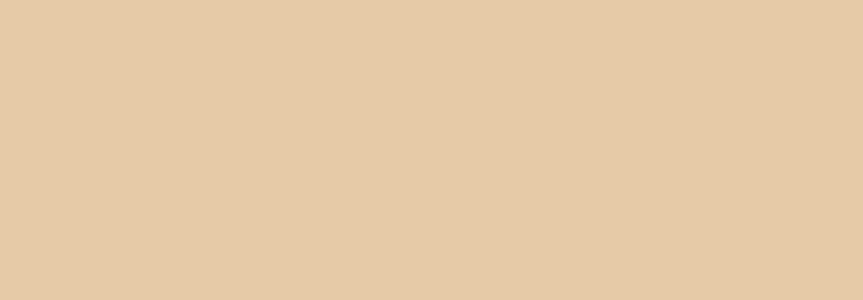
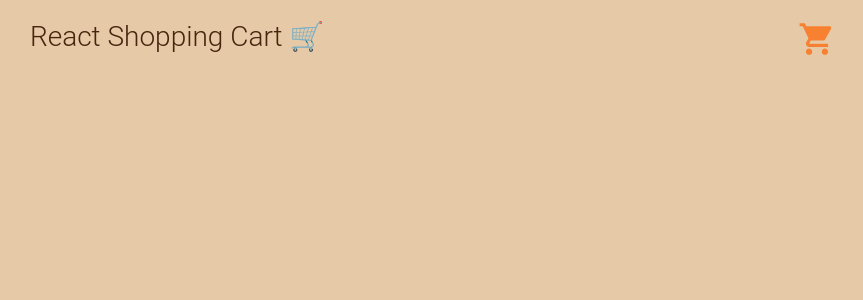
Before and after one commit to diipacheco/react-shopping-cart, a React (Create React App) app: page / in a window 1280 px wide. Shown: the top 300 px of the page, without its empty margins (207-1070 px from the left). Built offline with nearby package versions, Linux system fonts and the light colour scheme.

Commit message:
adds html structure to Header component

```diff
--- a/package.json
+++ b/package.json
@@ -10,8 +10,10 @@
     "@types/node": "^16.7.13",
     "@types/react": "^18.0.0",
     "@types/react-dom": "^18.0.0",
+    "@types/react-icons": "^3.0.0",
     "react": "^18.2.0",
     "react-dom": "^18.2.0",
+    "react-icons": "^4.4.0",
     "react-router-dom": "^6.3.0",
     "react-scripts": "5.0.1",
     "styled-components": "^5.3.5",
--- a/public/index.html
+++ b/public/index.html
@@ -8,7 +8,7 @@
       name="description"
       content="Web site created using create-react-app"
     />
-    <title>Shop Cart</title>
+    <title>React Shopping Cart</title>
   </head>
   <body>
     <noscript>You need to enable JavaScript to run this app.</noscript>
--- /dev/null
+++ b/src/components/Header/index.tsx
@@ -0,0 +1,17 @@
+import React from 'react';
+import { MdShoppingCart } from 'react-icons/md';
+
+import { Container, CartContainer } from './styles';
+
+export default function Header() {
+  return (
+    <Container>
+      <h1>React Shopping Cart 🛒</h1>
+      <CartContainer>
+        <button type="button">
+          <MdShoppingCart size={38} />
+        </button>
+      </CartContainer>
+    </Container>
+  );
+}
--- /dev/null
+++ b/src/components/Header/styles.ts
@@ -0,0 +1,27 @@
+import styled from 'styled-components';
+
+export const Container = styled.header`
+  width: 100%;
+  height: 60px;
+  padding: 20px 0;
+
+  display: flex;
+  justify-content: space-around;
+
+  > h1 {
+    color: var(--brown);
+    font-weight: 300;
+    font-size: 28px;
+  }
+`;
+
+export const CartContainer = styled.section`
+  display: flex;
+  height: 40px;
+
+  > button {
+    height: 100%;
+    cursor: pointer;
+    color: var(--orange);
+  }
+`;
--- a/src/pages/Main/index.tsx
+++ b/src/pages/Main/index.tsx
@@ -1,9 +1,15 @@
 import React from 'react';
+
+import Header from '../../components/Header';
 
 import { Container } from './styles';
 
 function Main() {
-  return <Container />;
+  return (
+    <Container>
+      <Header />
+    </Container>
+  );
 }
 
 export default Main;
--- a/src/styles/GlobalStyles.tsx
+++ b/src/styles/GlobalStyles.tsx
@@ -5,7 +5,6 @@ export default createGlobalStyle`
     margin: 0;
     padding: 0;
     box-sizing: border-box;
-    color: var(--dark-grey);
   }
   html, body, #root {
     max-width: 100vw;
```
Also changed, not shown: public/manifest.json (deleted), 1 other file (tests, documents, lock files or other folders).
